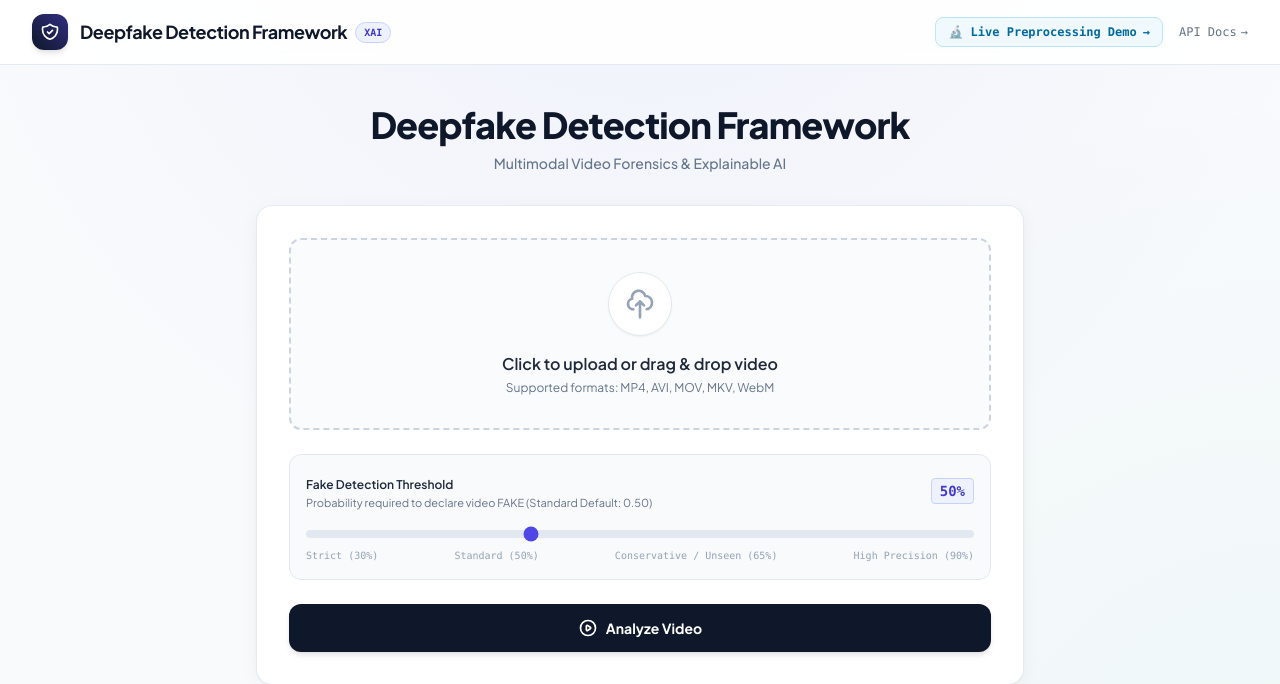
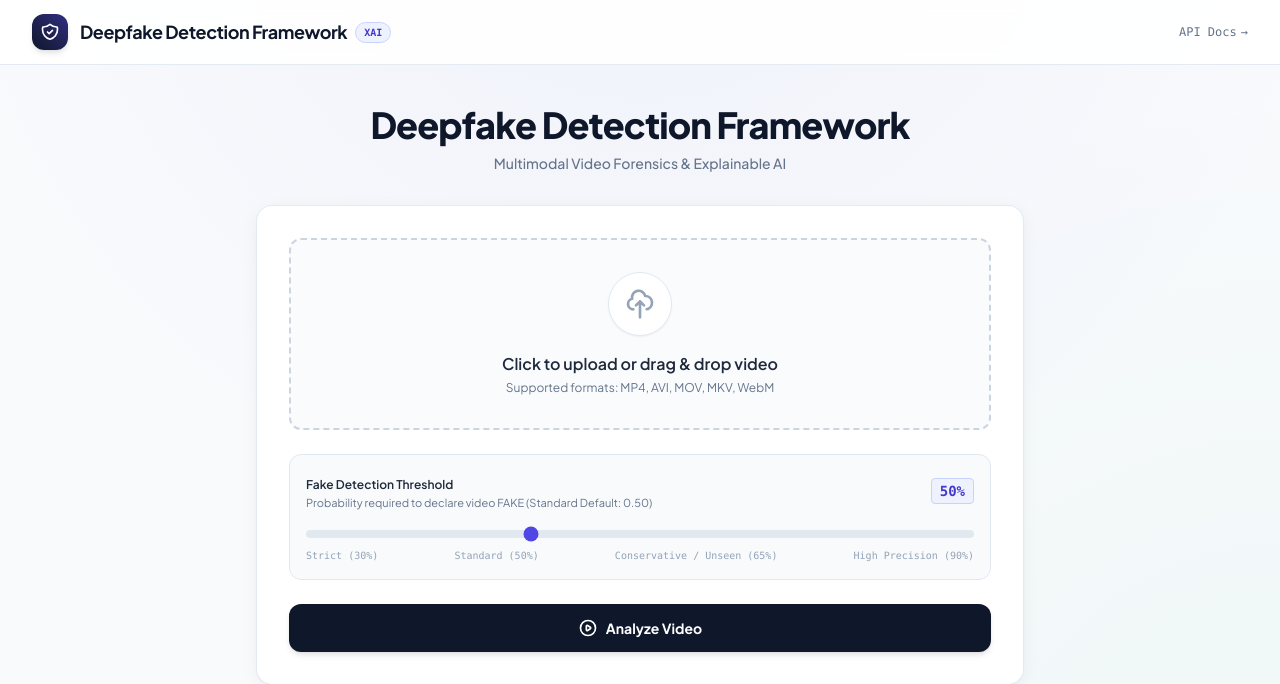
Before and after one commit to jayeshkondi-oss/deepfake-detection-framework, a FastAPI app: page / in a window 1280 px wide. Shown: the top 684 px of the page. Run offline with FastAPI, Linux system fonts and the light colour scheme; parts of the project's set-up code (start-up, migrations or seed data) failed here and were passed over; some libraries are stand-ins or nearby versions.

Commit message:
Remove Live Preprocessing Demo links from the dashboard UI.
Co-authored-by: Cursor <cursoragent@cursor.com>

```diff
--- a/src/deepfake/web/templates/index.html
+++ b/src/deepfake/web/templates/index.html
@@ -55,10 +55,6 @@
                 </div>
             </div>
             <div class="flex items-center space-x-4">
-                <a href="/preprocessing-demo" target="_blank" class="text-xs px-3 py-1.5 rounded-lg bg-sky-50 text-sky-700 border border-sky-200 hover:bg-sky-100 transition font-mono flex items-center space-x-1.5 font-semibold">
-                    <span>🔬 Live Preprocessing Demo</span>
-                    <span>&rarr;</span>
-                </a>
                 <a href="/docs" target="_blank" class="text-xs text-slate-500 hover:text-indigo-600 transition font-mono flex items-center space-x-1 font-medium">
                     <span>API Docs</span>
                     <span>&rarr;</span>
@@ -530,11 +526,6 @@
                 <a id="downloadReportBtn" href="#" target="_blank" class="w-full sm:w-auto px-6 py-3.5 rounded-xl bg-white hover:bg-slate-50 border border-slate-300 text-slate-800 font-semibold text-xs flex items-center justify-center space-x-2 transition shadow-sm">
                     <svg class="w-4 h-4 text-indigo-600" fill="none" stroke="currentColor" viewBox="0 0 24 24"><path stroke-linecap="round" stroke-linejoin="round" stroke-width="2" d="M12 10v6m0 0l-3-3m3 3l3-3m2 8H7a2 2 0 01-2-2V5a2 2 0 012-2h5.586a1 1 0 01.707.293l5.414 5.414a1 1 0 01.293.707V19a2 2 0 01-2 2z" /></svg>
                     <span>Download Standalone Forensic Report (HTML)</span>
-                </a>
-                <a href="/preprocessing-demo" target="_blank" class="w-full sm:w-auto px-6 py-3.5 rounded-xl bg-white hover:bg-slate-50 border border-slate-300 text-slate-800 font-semibold text-xs flex items-center justify-center space-x-2 transition shadow-sm">
-                    <span>🔬</span>
-                    <span>View Preprocessing & Tensor Pipeline Demo</span>
-                    <span>↗</span>
                 </a>
                 <button type="button" id="resetBtn" class="w-full sm:w-auto px-6 py-3.5 rounded-xl bg-indigo-50 hover:bg-indigo-100 border border-indigo-200 text-indigo-700 font-semibold text-xs flex items-center justify-center space-x-2 transition">
                     <svg class="w-4 h-4" fill="none" stroke="currentColor" viewBox="0 0 24 24"><path stroke-linecap="round" stroke-linejoin="round" stroke-width="2" d="M4 4v5h.582m15.356 2A8.001 8.001 0 004.582 9m0 0H9m11 11v-5h-.581m0 0a8.003 8.003 0 01-15.357-2m15.357 2H15" /></svg>
```
